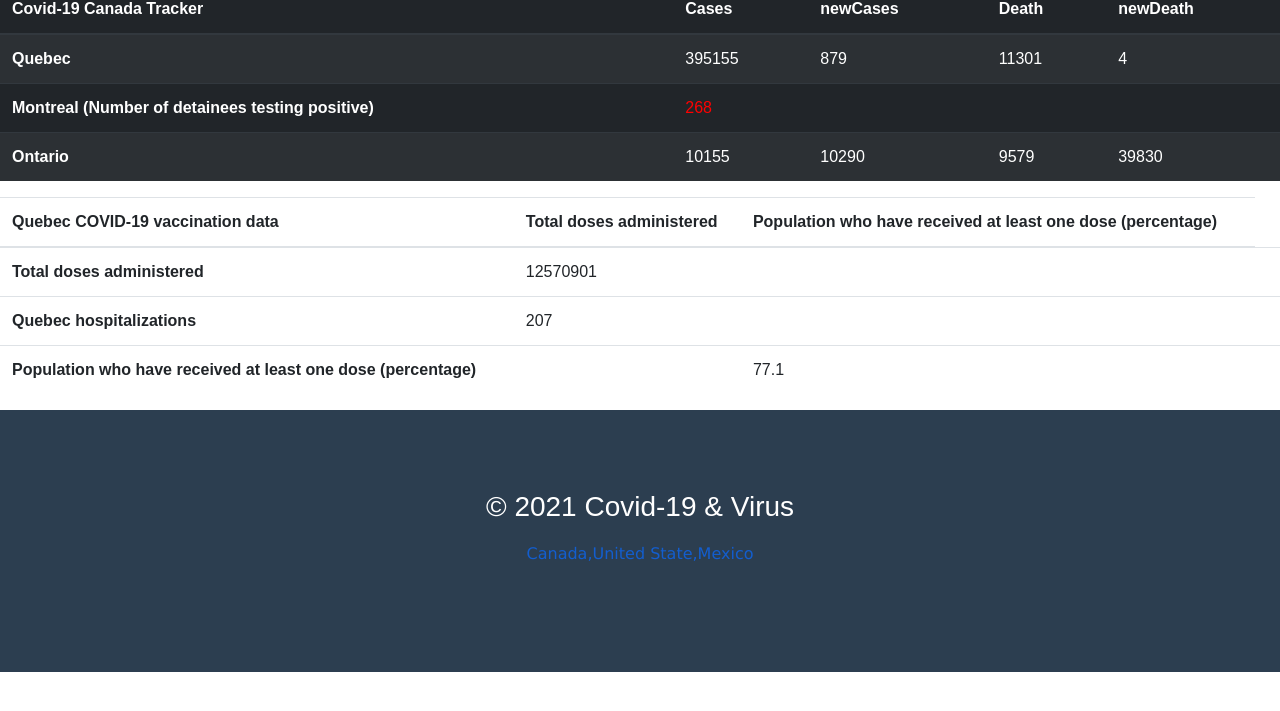
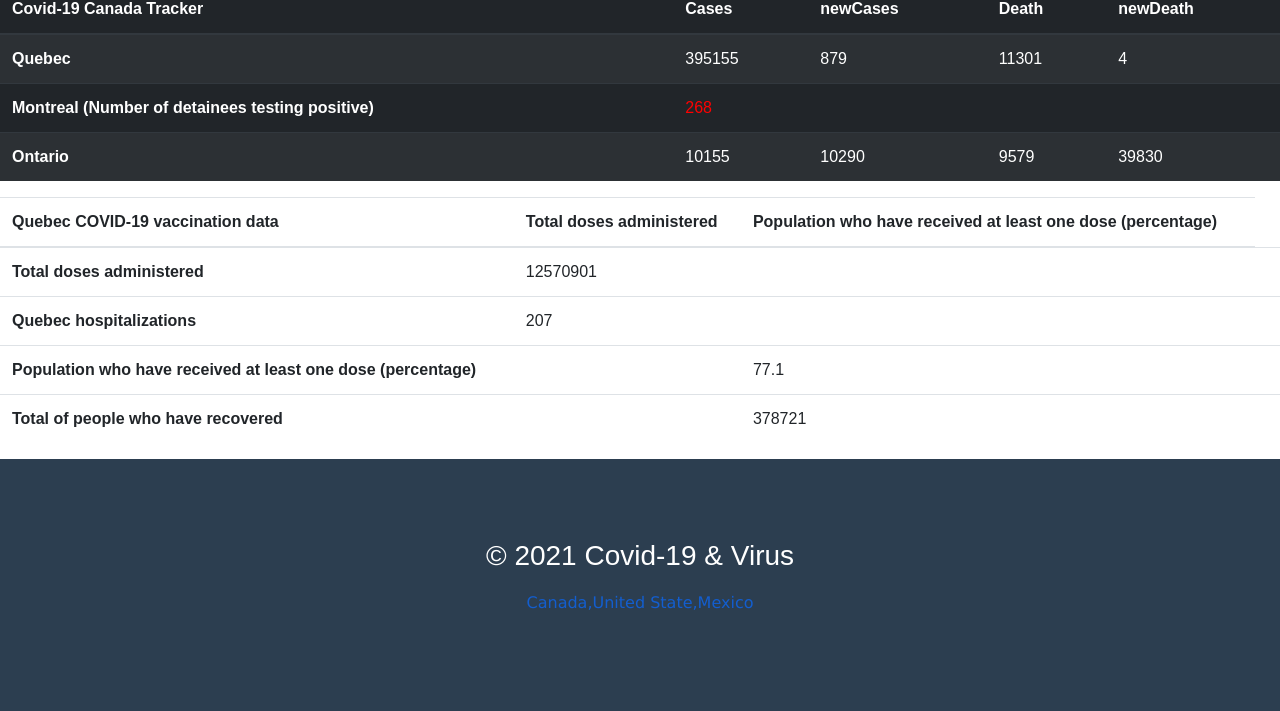
Before and after one commit to drjoeycadieux/covid-virus, a plain HTML site: page index.html in a window 1280 px wide. Shown: the part 716-1427 px from the top of the page. Before the commit the page ends 1388 px from the top, so only its background shows below. Drawn offline with nearby package versions, Linux system fonts and the light colour scheme.

Commit message:
Adding covid-19 data.

```diff
--- a/index.html
+++ b/index.html
@@ -82,6 +82,12 @@
 				<td id="totalvaccination"></td>
 				<td></td>
 			</tr>
+			<tr>
+				<th scope="row">Total of people who have recovered</th>
+				<td></td>
+				<td id="totalRecovered"></td>
+				<td></td>
+			</tr>
 		</tbody>
 	</table>
 
--- a/module/index.js
+++ b/module/index.js
@@ -28,6 +28,11 @@ const dailyVaccination = [{
 	vaccination: 12570901,
 }];
 
+const dailyRecovered = [{
+	date: '2021-09-10',
+	totalRecovered: 378721,
+}];
+
 const dailyTotalVaccination = [{
 	date: '2021-09-10',
 	totalvaccination: 77.1,
@@ -53,6 +58,8 @@ document.getElementById("newDeath1").innerHTML = dailyVirus[0].newDeath;
 // dailyOverview[1] would get the second object in braces.
 // adding '.cases', '.newCases', etc. gets the property you want.
 
+document.getElementById("totalRecovered").innerHTML = dailyRecovered[0].totalRecovered;
+
 document.getElementById("vaccination").innerHTML = dailyVaccination[0].vaccination;
 
 document.getElementById("hospitalizations").innerHTML = dailyHospitalizations[0].hospitalizations;
```
